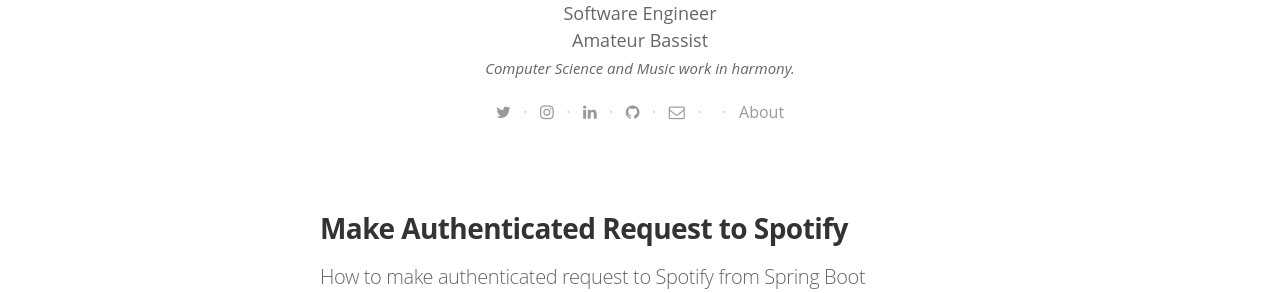
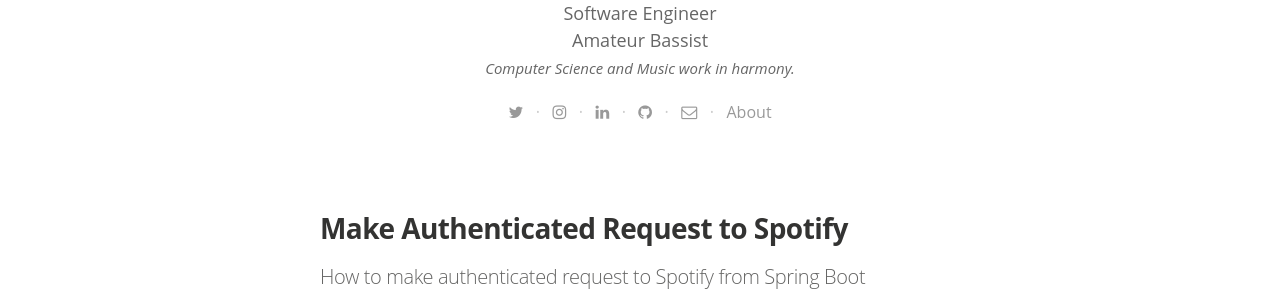
Before and after one commit to alpsakaci/alpsakaci.github.io, a Jekyll site: the page built from index.html, in a window 1280 px wide. Shown: the part 592-885 px from the top of the page. Built offline with Jekyll 4.4.1, drawn with Linux system fonts in a browser that asks for light colours; nearby versions of some CDN libraries; some web fonts are replaced; the list of posts is cut into pages by our own code.

Commit message:
edit index

```diff
--- a/index.html
+++ b/index.html
@@ -22,7 +22,6 @@
             &nbsp;&nbsp;·&nbsp;&nbsp;
         {% endif %}
       {% endfor %}
-      &nbsp;&nbsp;·&nbsp;&nbsp;
       <a href={{ "/about/" | prepend: site.baseurl }}>About</a>
     </div>
 </header>
```
